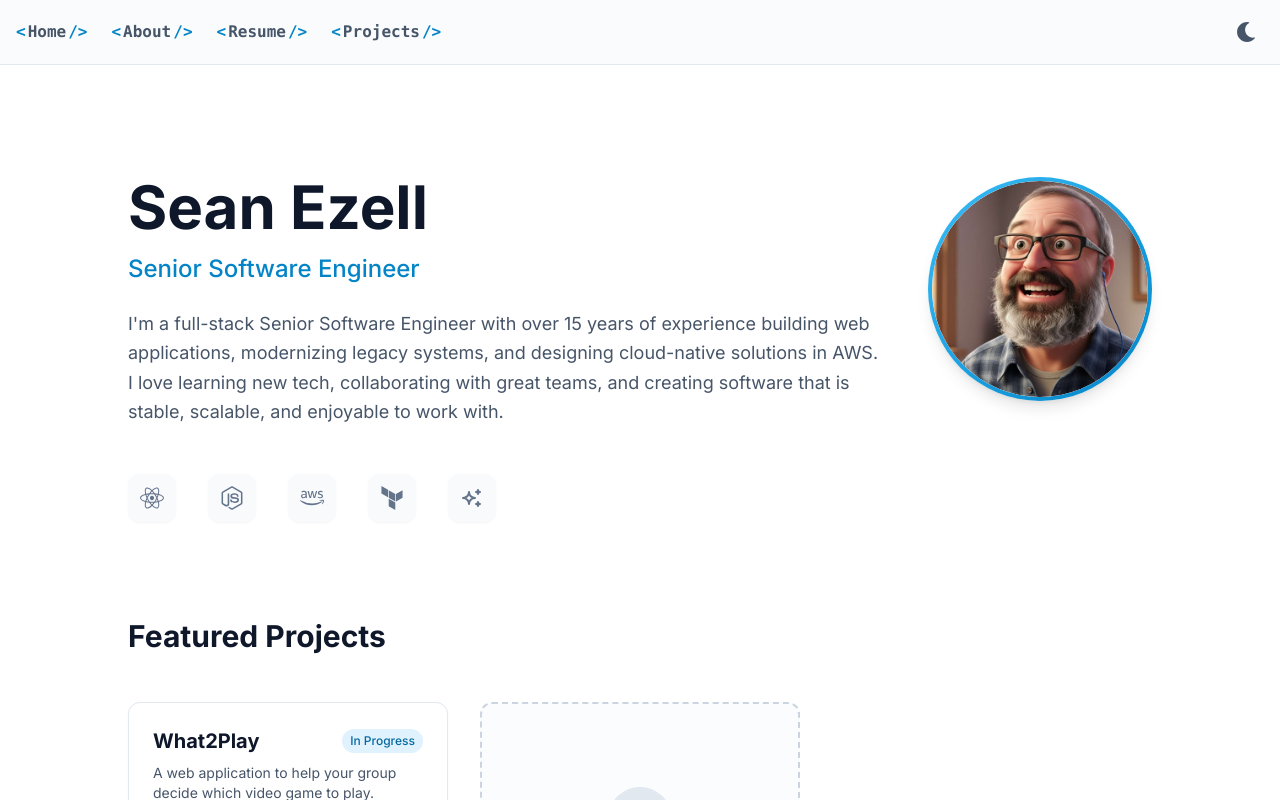
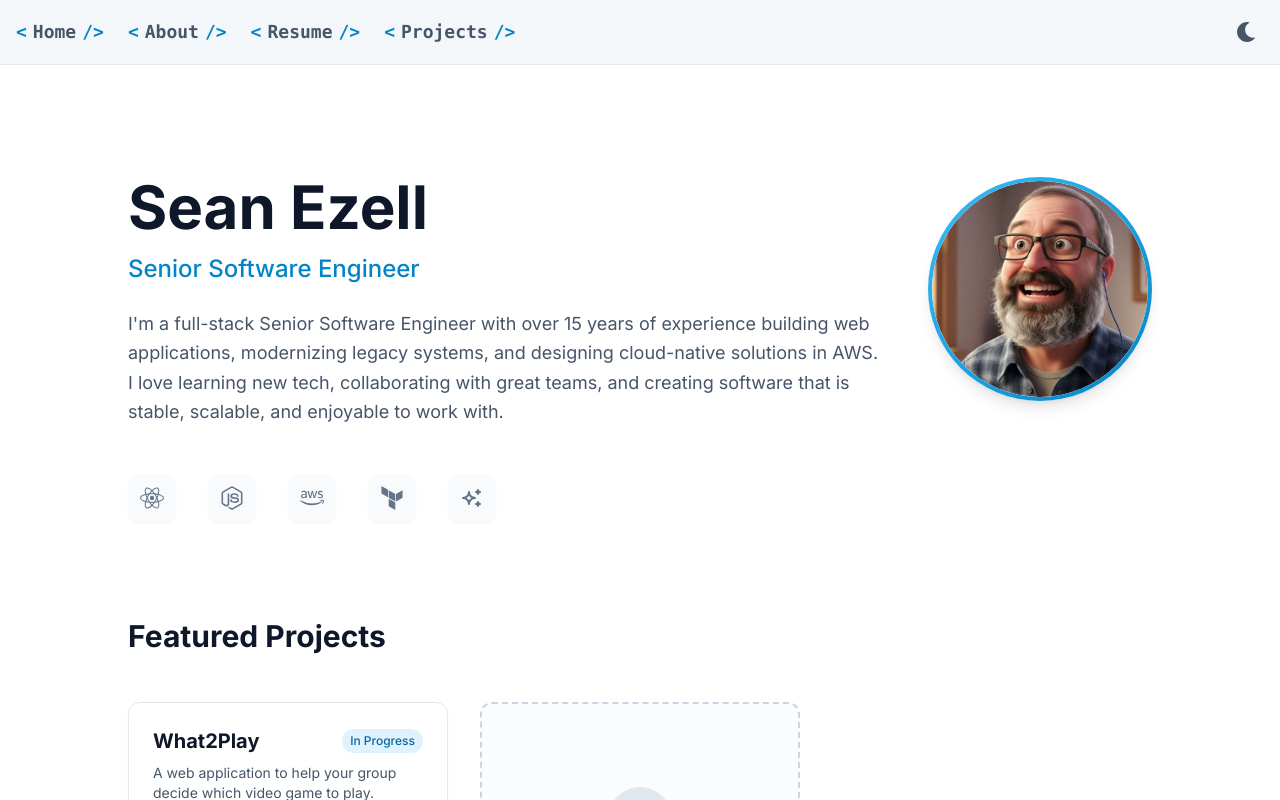
Before and after one commit to seanezell/website-client, a React (Create React App) app: page / in a window 1280 px wide. Shown: the top 800 px of the page. Built offline with nearby package versions, Linux system fonts and the light colour scheme.

Commit message:
bug: beef up nav links and make light mode stand out better

```diff
--- a/src/components/Footer.js
+++ b/src/components/Footer.js
@@ -5,7 +5,7 @@ export default function Footer() {
   const currentYear = new Date().getFullYear();
 
   return (
-    <footer className="border-t border-slate-200 dark:border-slate-800 bg-slate-50 dark:bg-slate-800 py-8 mt-auto">
+    <footer className="border-t border-slate-200 dark:border-slate-800 bg-slate-100 dark:bg-slate-800 py-8 mt-auto">
       <div className="container mx-auto px-4 flex flex-col md:flex-row items-center justify-between gap-4">
         <div className="text-slate-600 dark:text-slate-400 text-sm">
           © {currentYear} Sean Ezell. All rights reserved.
--- a/src/components/Header.jsx
+++ b/src/components/Header.jsx
@@ -44,7 +44,7 @@ const Header = () => {
     ];
 
     return (
-        <header className="sticky top-0 z-50 w-full border-b border-slate-200 dark:border-slate-800 bg-slate-50/80 dark:bg-slate-800/80 backdrop-blur-sm">
+        <header className="sticky top-0 z-50 w-full border-b border-slate-200 dark:border-slate-800 bg-slate-100/80 dark:bg-slate-800/80 backdrop-blur-sm">
             <div className="container mx-auto px-4 h-16 flex items-center justify-between">
                 {/* Desktop Navigation */}
                 <nav className="hidden md:flex items-center gap-6">
@@ -52,7 +52,7 @@ const Header = () => {
                         <Link
                             key={link.to}
                             to={link.to}
-                            className="group flex items-center gap-0.5 text-slate-600 dark:text-slate-400 hover:text-primary-600 dark:hover:text-primary-400 transition-colors font-mono text-base font-semibold"
+                            className="group flex items-center gap-1.5 text-slate-600 dark:text-slate-400 hover:text-primary-600 dark:hover:text-primary-400 transition-colors font-mono text-lg font-semibold whitespace-nowrap"
                         >
                             <span className="text-primary-600 dark:text-primary-400">&lt;</span>
                             <span className="group-hover:underline">{link.label}</span>
```
